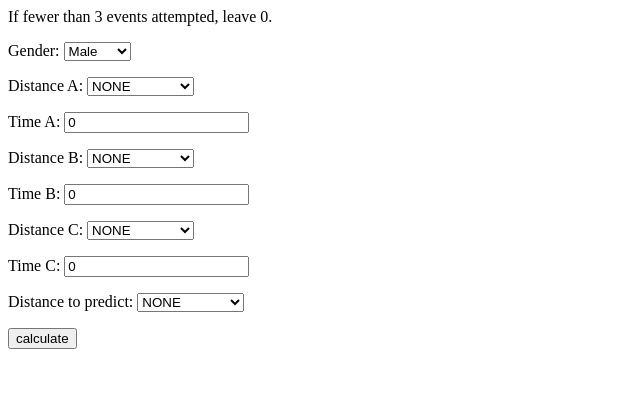
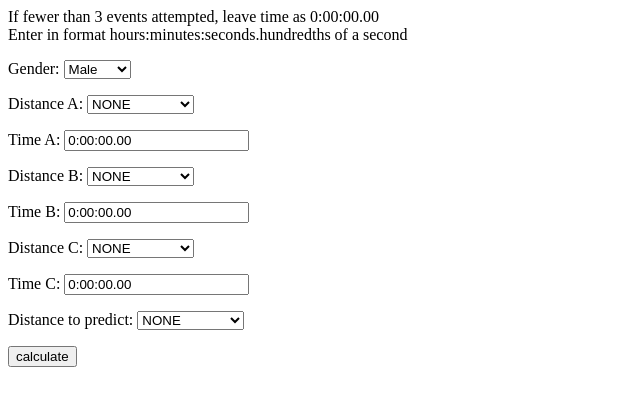
Before and after one commit to chrismclarke/running_calculator, a Django app: page /post/new/ in a window 1280 px wide. Shown: the top 406 px of the page, without its empty margins (0-640 px from the left). Run offline with Django 3.2, Linux system fonts and the light colour scheme.

Commit message:
added date time style fields

```diff
--- a/calculator/forms.py
+++ b/calculator/forms.py
@@ -20,9 +20,9 @@ class ContactForm(forms.Form):
                 ("9", "Marathon"),
                 )
     distance1 = forms.ChoiceField(choices=OPTIONS_DIST,label='Distance A')
-    time1 = forms.FloatField(initial=0,label='Time A')
+    time1 = forms.CharField(initial='0:00:00.00',label='Time A')
     distance2 = forms.ChoiceField(choices=OPTIONS_DIST,label='Distance B')
-    time2 = forms.FloatField(initial=0, label='Time B')
+    time2 = forms.CharField(initial='0:00:00.00',label='Time B')
     distance3 = forms.ChoiceField(choices=OPTIONS_DIST,label='Distance C')
-    time3 = forms.FloatField(initial=0, label='Time C')
+    time3 = forms.CharField(initial='0:00:00.00',label='Time C')
     distanceToPredict = forms.ChoiceField(choices=OPTIONS_DIST,label='Distance to predict')
--- a/calculator/templates/calculator/post_edit.html
+++ b/calculator/templates/calculator/post_edit.html
@@ -4,7 +4,9 @@
     </head>
     <body>
         <p>
-        If fewer than 3 events attempted, leave 0.
+        If fewer than 3 events attempted, leave time as 0:00:00.00
+        <br>
+        Enter in format hours:minutes:seconds.hundredths of a second
         </p>
         <form method="POST" class="post-form">{% csrf_token %}
             {{ form.as_p }}
--- a/calculator/views.py
+++ b/calculator/views.py
@@ -13,16 +13,16 @@ def post_new(request):
         form = ContactForm(request.POST)
         if form.is_valid():
             gender = form.cleaned_data['gender']
-            time1 = form.cleaned_data['time1']
             distance1 = int(form.cleaned_data['distance1'])
-            time2 = form.cleaned_data['time2']
+            time1 = convert_to_seconds(form.cleaned_data['time1'])
             try:
                 distance2 = int(form.cleaned_data['distance2'])
+                time2 = convert_to_seconds(form.cleaned_data['time2'])
             except ValueError:
                 distance2 = np.nan
-            time3 = form.cleaned_data['time3']
             try:
                 distance3 = int(form.cleaned_data['distance3'])
+                time3 = convert_to_seconds(form.cleaned_data['time3'])
             except ValueError:
                 distance3 = np.nan
             distanceToPredict = form.cleaned_data['distanceToPredict']
```
